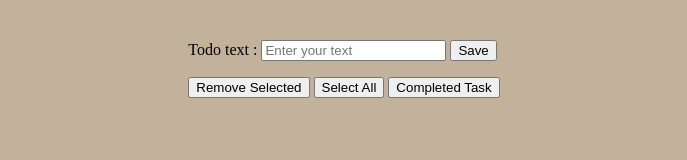
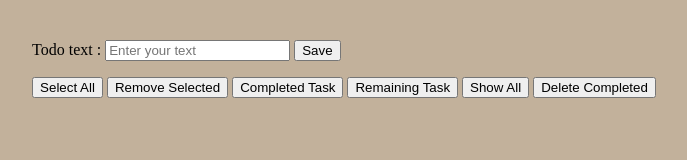
Before and after one commit to Shofiqur-052/ToDo, a plain HTML site: page index.html in a window 1280 px wide. Both pictures are taken after a click on the button "Completed Task". Shown: the whole page, without its empty margins (296-983 px from the left). Drawn offline with Linux system fonts and the light colour scheme.

Commit message:
Added Deleted completed and show all function

```diff
--- a/index.html
+++ b/index.html
@@ -57,9 +57,12 @@
     </div>
 
     <div>
+      <button id="selectButtonID" onclick="selectAllItem()">Select All</button>
       <button onclick="removeSelectedItem()">Remove Selected</button>
-      <button id="selectButtonID" onclick="selectAllItem()">Select All</button>
       <button onclick="showCompletedTask()">Completed Task</button>
+      <button onclick="showRemainingTask()">Remaining Task</button>
+      <button onclick="showAllTask()">Show All</button>
+      <button onclick="deleteCompletedTask()">Delete Completed</button>
     </div>
 
     <script src="index.js"></script>
--- a/index.js
+++ b/index.js
@@ -113,6 +113,8 @@ function selectAllItem() {
 function unselectAllItems() {
     let ul = document.getElementById("todoList");
     let items = ul.getElementsByTagName("li");
+    let button = document.getElementById("selectButtonID");
+    button.innerText = "Select All";
 
     for(let i=items.length-1; i>=0; i--){
         items[i].value = 0;
@@ -128,6 +130,48 @@ function showCompletedTask() {
     for(let i=items.length-1; i>=0; i--){
         if(items[i].querySelector("button").innerHTML == "Incomplete") {
             items[i].style.display = "none";
+        } else {
+            items[i].style.display = "";
         }
     }
+    unselectAllItems();
 }
+
+// Show All Remaining Task
+function showRemainingTask() {
+    let ul = document.getElementById("todoList");
+    let items = ul.getElementsByTagName("li");
+
+    for(let i=items.length-1; i>=0; i--){
+        if(items[i].querySelector("button").innerHTML == "Incomplete") {
+            items[i].style.display = "";
+        } else {
+            items[i].style.display = "none";
+        }
+    }
+    unselectAllItems();
+}
+
+// Show All Task
+function showAllTask() {
+    let ul = document.getElementById("todoList");
+    let items = ul.getElementsByTagName("li");
+
+    for(let i=items.length-1; i>=0; i--){
+        items[i].style.display = ""
+    }
+    unselectAllItems();
+}
+
+// Delete Completed Task
+function deleteCompletedTask() {
+    let ul = document.getElementById("todoList");
+    let items = ul.getElementsByTagName("li");
+
+    for(let i=items.length-1; i>=0; i--){
+        if(items[i].querySelector("button").innerHTML == "Completed"){
+            items[i].remove();
+        }
+    }
+    unselectAllItems();
+}
```
